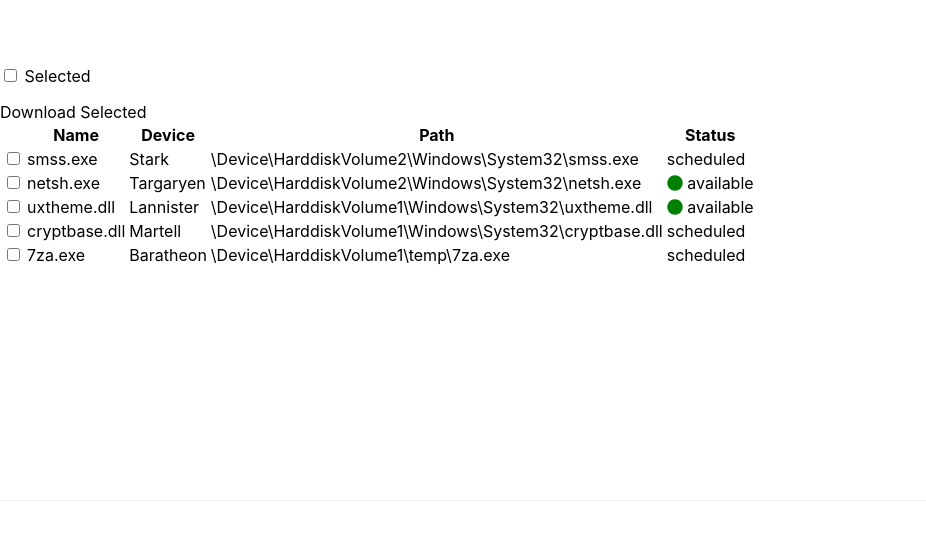
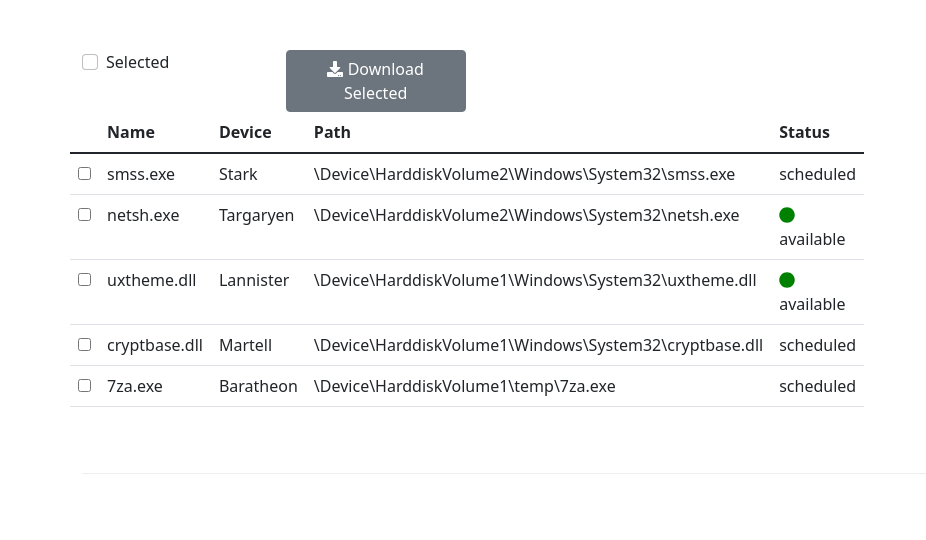
Before and after one commit to dnaej/DocDownloadProject, a React (Create React App) app: page / in a window 1280 px wide. Shown: the top 540 px of the page, without its empty margins (0-926 px from the left). Built offline with nearby package versions, Linux system fonts and the light colour scheme.

Commit message:
added bootstrap, reformatted table

```diff
--- a/src/App.css
+++ b/src/App.css
@@ -10,6 +10,7 @@
   border-bottom: 1px ridge;
   min-height:400px;
 }
+
 
 @media (prefers-reduced-motion: no-preference) {
   .App-logo {
--- a/src/App.js
+++ b/src/App.js
@@ -7,7 +7,7 @@ class App extends Component{
 
   render(){
   return (
-  <div className="App">
+  <div className="App align-self-center">
     <Doc />
   </div>
 
--- a/src/components/DocComponent.js
+++ b/src/components/DocComponent.js
@@ -1,7 +1,8 @@
 import React from 'react';
-import { Table, Card, CardBody, CardHeader } from 'reactstrap';
+import 'bootstrap/dist/css/bootstrap.min.css';
+import { Table, Input, FormGroup, Card, CardBody, CardHeader, Button, Label } from 'reactstrap';
 import {FontAwesomeIcon} from '@fortawesome/react-fontawesome';
-import {faCircle} from '@fortawesome/free-solid-svg-icons';
+import {faCircle, faDownload} from '@fortawesome/free-solid-svg-icons';
 
 function Doc(props){
 
@@ -9,7 +10,7 @@ function Doc(props){
     render() {
       const doc = this.props.doc;
       const status = doc.status === "available" ?
-      <span><FontAwesomeIcon icon={faCircle} color="green" /> {doc.status}</span> : doc.status;
+      <span><FontAwesomeIcon icon={faCircle} color="green" />{doc.status}</span> : doc.status;
       return (
         <tr>
             <th scope="row">
@@ -39,7 +40,7 @@ function Doc(props){
       });
 
       return (
-        <Table bordered="true" hover="true" responsive="true">
+        <Table hover reponsive>
           <thead>
             <tr>
               <th></th>
@@ -56,14 +57,25 @@ function Doc(props){
   }
 
   class TopBar extends React.Component {
+
+    handleSubmit(){
+        alert('Documents Downloaded');
+      }
     render() {
       return (
-        <form>
-          <p>
-            <input type="checkbox" /> Selected
-          </p>
-          Download Selected
-        </form>
+
+        <div className="row">
+           <div className="col-12 col-md-5">
+                <FormGroup check>
+                <Input type="checkbox" />
+
+                <Label check>Selected</Label></FormGroup>
+            </div>
+            <div className="col-12 col-md-5">
+                <Button onClick={this.handleSubmit}><FontAwesomeIcon icon={faDownload}/> Download Selected</Button>
+          </div>
+        </div>
+
       );
     }
   }
@@ -72,17 +84,18 @@ function Doc(props){
     render() {
       return (
         <div className="container">
-            <div className="row row-content">
-                <div className="col-12 col-md-5">
-                    <Card>
-                        <CardHeader className="bg-primary text-black"><TopBar /></CardHeader>
-                        <CardBody>
-                            <DocTable docs={this.props.docs} />
-                        </CardBody>
-                    </Card>
-                </div>
+
+                <div className="row-content">
+                    <div className="col-12 col-md-5">
+                        <TopBar />
+                    </div>
+                    <div className="col-12 col-md-5">
+                        <div className="row"><DocTable docs={this.props.docs} /></div>
+                    </div>
             </div>
+
         </div>
+
       );
     }
   }
```
